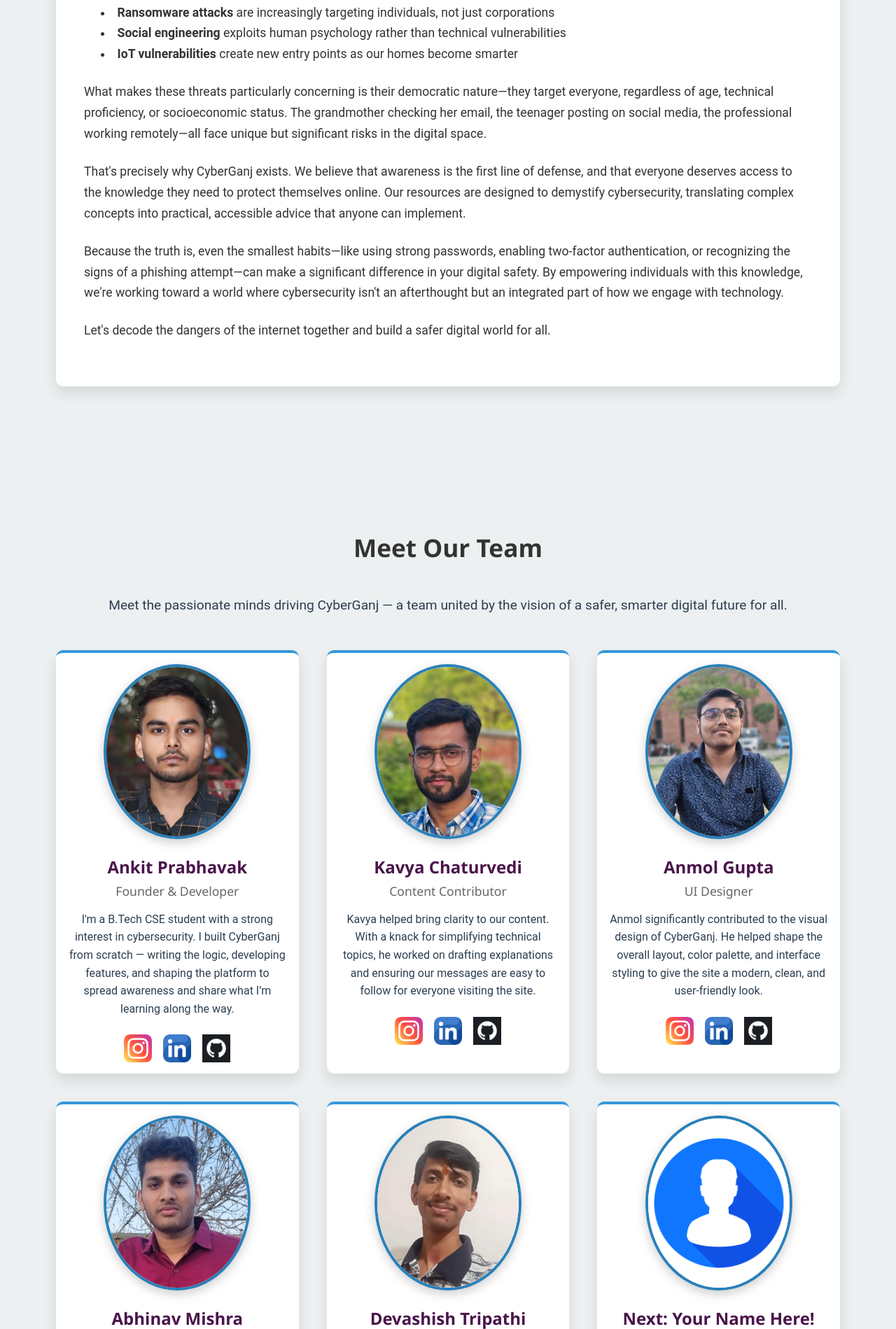
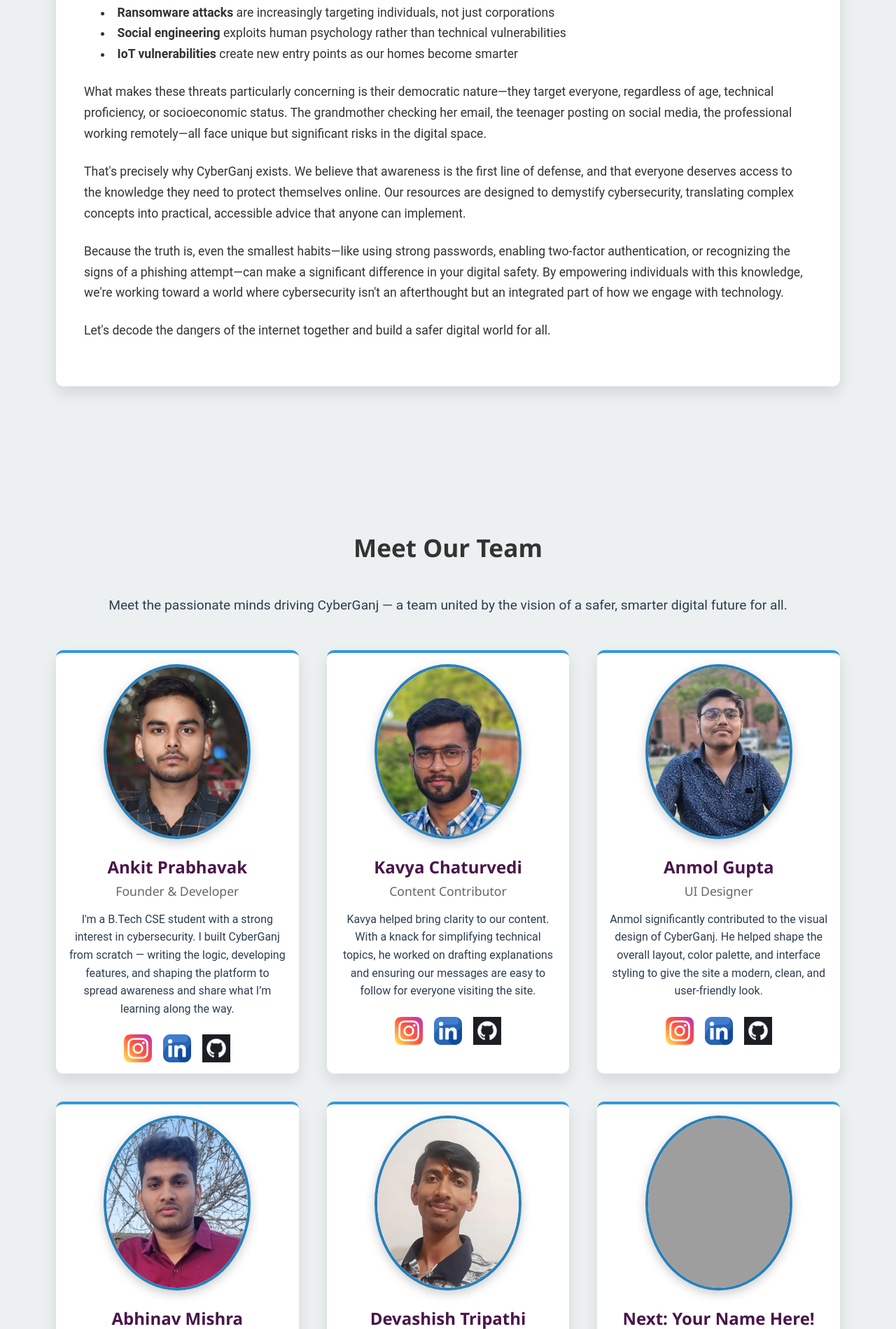
Before and after one commit to ankit-prabhavak/cyberganj-webapp, a Flask app: page /about in a window 1280 px wide. Shown: the part 4601-6500 px from the top of the page at 70% size. Run offline with Flask 3, Linux system fonts and the light colour scheme; grey boxes are pictures that could not be loaded.

Commit message:
Update about.html

```diff
--- a/templates/about.html
+++ b/templates/about.html
@@ -554,7 +554,7 @@
     </div>
 </div>
 <div class="team-member">
-    <img src="{{ url_for('static', filename='images/Unknown.jpg') }}" alt="Join Us" class="team-photo">
+    <img src="{{ url_for('static', filename='images/to.jpg') }}" alt="Join Us" class="team-photo">
     <h3>Next: Your Name Here!</h3>
     <h4>Cybersecurity Contributor</h4>
     <p>Do you have a passion for cybersecurity, digital safety, or tech outreach? Join the CyberGanj team and make a real impact. We welcome creative minds who want to raise cybersecurity awareness across India.</p>
```
